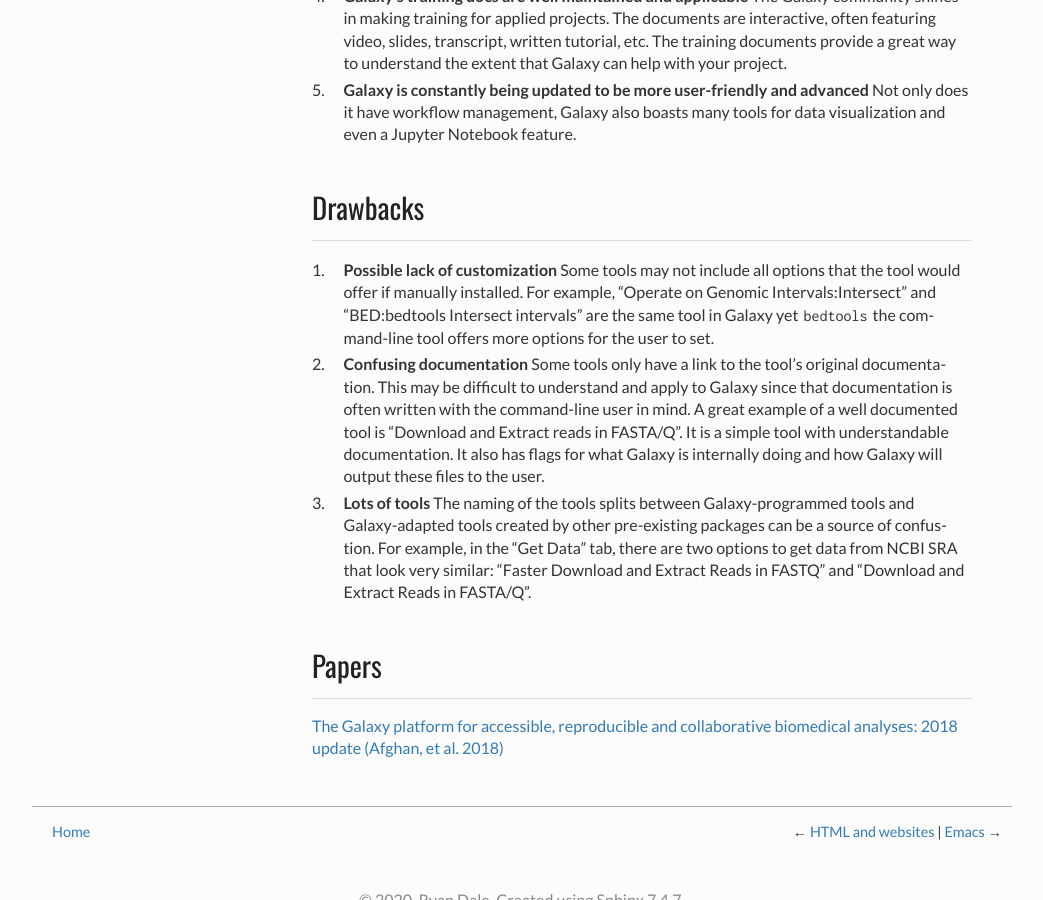
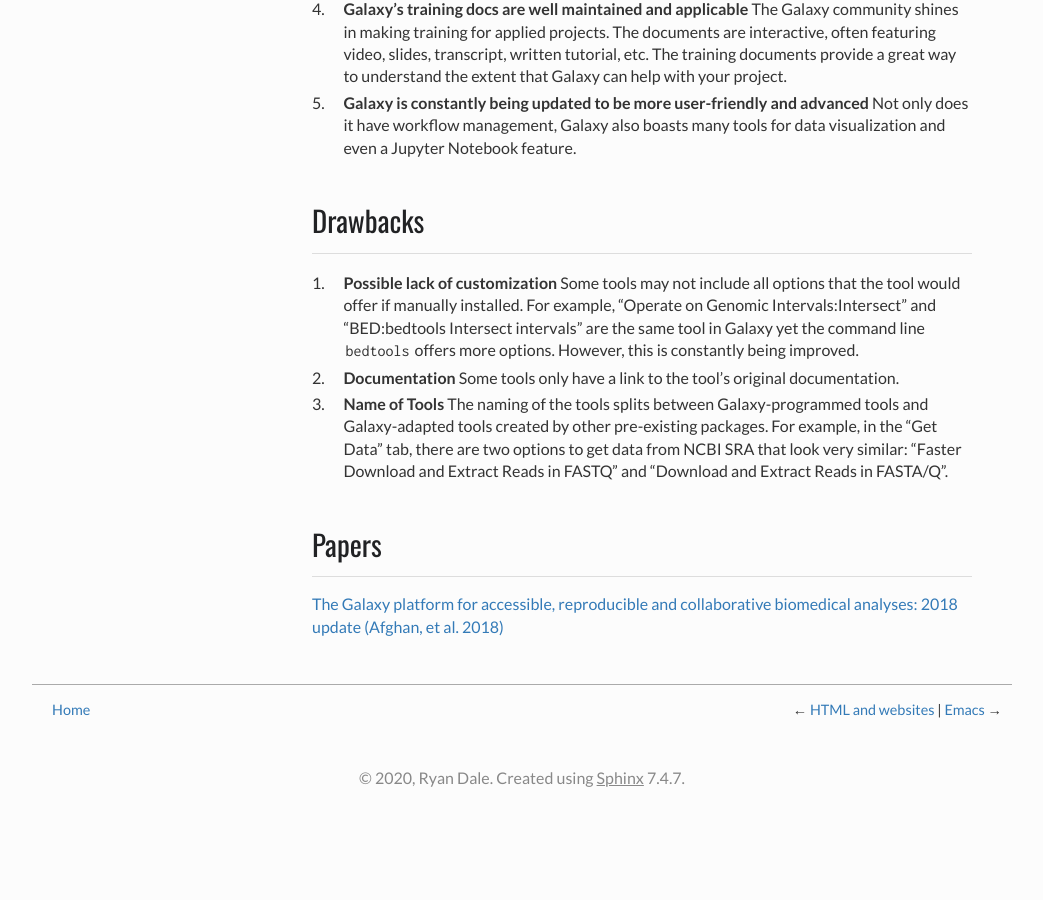
Before and after one commit to NICHD-BSPC/training, a Sphinx documentation site: the page built from source/galaxy.rst, in a window 1280 px wide and 900 px high, scrolled down 1682 px. Shown: the whole window, without its empty margins (118-1161 px from the left). Built offline with Sphinx 7.4.7, drawn with Linux system fonts in a browser that asks for light colours; after the commit the page ends 2503 px from its top, so only the background shows below that.

Commit message:
Formatting of galaxy.rst (#7)
Line wrapping of paragraphs and removed trailing whitespaces

```diff
--- a/source/galaxy.rst
+++ b/source/galaxy.rst
@@ -2,46 +2,96 @@
 
 Galaxy
 ======
+.. figure:: images/galaxyLogo.jpeg
+    :width: 50%
 
-.. image:: images/galaxyLogo.jpeg
-   :width: 50%
+`Galaxy <https://usegalaxy.org/>`_ is an open-source web application built for
+scientific analyses featuring a public server located within the cloud,
+accessible open-source software packages, custom Galaxy tools (Galaxy
+ToolShed), and a user-friendly drag-and-drop interface. The platform is easy to
+learn, requiring no programming experience, and used to build reproducible
+bioinformatics workflows. Galaxy's community also serves as one of the few
+active forums for bioinformaticians to collaborate, with over 150 active
+members monthly.
 
-`Galaxy <https://usegalaxy.org/>`_ is an open-source web application built for scientific analyses featuring a public server located within the cloud, accessible open-source software packages, custom Galaxy tools (Galaxy ToolShed), and a user-friendly drag-and-drop interface. The platform is easy to learn, requiring no programming experience, and used to build reproducible bioinformatics workflows. Galaxy's community also serves as one of the few active forums for bioinformaticians to collaborate, with over 150 active members monthly.
+Multiple tools are available to the user, including popular ones such as FastQC
+(quality control), Bowtie2 (aligner), featureCounts (count reads in genes), and
+many more. Galaxy's built-in drag-and-drop workflow also serves as
+a transparent way to quickly communicate analyses to other researchers and
+collaborators.
 
-Multiple tools are available to the user, including popular ones such as FastQC (quality control), Bowtie2 (aligner), featureCounts (count reads in genes), and many more. Galaxy's built-in drag-and-drop workflow also serves as a transparent way to quickly communicate analyses to other researchers and collaborators.
-
-Galaxy is great for genomic analyses, especially for beginners or users without lots of computational experience. Overall, it's one of the few cloud-based community hubs for bioinformaticians of all skill-levels. The Galaxy community is only getting stronger - with over 124,000 registered users since its inception in 2007 and over 2000 GalaxyHelp members total.
+Galaxy is great for genomic analyses, especially for beginners or users without
+lots of computational experience. Overall, it's one of the few cloud-based
+community hubs for bioinformaticians of all skill-levels. The Galaxy community
+is only getting stronger - with over 124,000 registered users since its
+inception in 2007 and over 2000 GalaxyHelp members total.
 
 .. figure:: images/galaxyBulkRNASeqWF.png
 
-    The Galaxy UI. The lefthand sidebar shows the tools available to the user. The center features a workflow for Bulk RNASeq. The righthand sidebar shows additional information.
+    The Galaxy UI. The lefthand sidebar shows the tools available to the user.
+    The center features a workflow for Bulk RNASeq. The righthand sidebar shows
+    additional information.
 
 
 Getting Started with Galaxy
 ---------------------------
-Utilize the `Galaxy Training pages <https://training.galaxyproject.org/training-material/>`_ to understand what workflows are possible for Galaxy and a specific workflow is the `Bulk RNA Seq Analysis <https://training.galaxyproject.org/training-material/topics/transcriptomics/tutorials/ref-based/tutorial.html#data-upload>`_ Galaxy tutorial
+Utilize the `Galaxy
+Training pages <https://training.galaxyproject.org/training-material/>`_ to
+understand what workflows are possible for Galaxy and a specific workflow is
+the `Bulk RNA Seq Analysis
+<https://training.galaxyproject.org/training-material/topics/transcriptomics/tutorials/ref-based/tutorial.html#data-upload>`_
+Galaxy tutorial
 
 Benefits
 --------
 
-1. **Easy to use** A drag-and-drop interface allows users to quickly understand where the data is located and what is happening every step of the workflow. This helps really helps both those who are in and outside of the lab. Anybody can quickly understand the input and output of a workflow.
+1. **Easy to use** A drag-and-drop interface allows users to quickly understand
+   where the data is located and what is happening every step of the workflow.
+   This helps really helps both those who are in and outside of the lab.
+   Anybody can quickly understand the input and output of a workflow.
 
-2. **Cloud-based server** This enables bioinformaticians to quickly save and store information without the fear of it being lost on some random computer's filesystem or stored on an accidentally corrupted USB. Workflows and stored data can be shared via URL links.
+2. **Cloud-based server** This enables bioinformaticians to quickly save and
+   store information without the fear of it being lost on some random
+   computer's filesystem or stored on an accidentally corrupted USB. Workflows
+   and stored data can be shared via URL links.
 
-3. **Many tools available** The bioinformatics field constantly pushes out novel tools, but at a rate that might be too difficult to keep up with. Galaxy's tools provides an easy search function to find these tools at their most up-to-date version. A bioinformatician who previously was unaware of a tool might discover it and realize it's a much better implementation, thus improving their workflow's analysis. This is a great way for people to distribute their tools and have people actually use them.
+3. **Many tools available** The bioinformatics field constantly pushes out
+   novel tools, but at a rate that might be too difficult to keep up with.
+   Galaxy's tools provides an easy search function to find these tools at their
+   most up-to-date version. A bioinformatician who previously was unaware of
+   a tool might discover it and realize it's a much better implementation, thus
+   improving their workflow's analysis. This is a great way for people to
+   distribute their tools and have people actually use them.
 
-4. **Galaxy's training docs are well maintained and applicable** The Galaxy community shines in making training for applied projects. The documents are interactive, often featuring video, slides, transcript, written tutorial, etc. The training documents provide a great way to understand the extent that Galaxy can help with your project.
+4. **Galaxy's training docs are well maintained and applicable** The Galaxy
+   community shines in making training for applied projects. The documents are
+   interactive, often featuring video, slides, transcript, written tutorial,
+   etc. The training documents provide a great way to understand the extent
+   that Galaxy can help with your project.
 
-5. **Galaxy is constantly being updated to be more user-friendly and advanced** Not only does it have workflow management, Galaxy also boasts many tools for data visualization and even a Jupyter Notebook feature.
+5. **Galaxy is constantly being updated to be more user-friendly and advanced**
+   Not only does it have workflow management, Galaxy also boasts many tools for
+   data visualization and even a Jupyter Notebook feature.
 
 Drawbacks
 ---------
-1. **Possible lack of customization** Some tools may not include all options that the tool would offer if manually installed. For example, "Operate on Genomic Intervals:Intersect" and "BED:bedtools Intersect intervals" are the same tool in Galaxy yet ``bedtools`` the command-line tool offers more options for the user to set.
+1. **Possible lack of customization** Some tools may not include all options
+   that the tool would offer if manually installed. For example, "Operate on
+   Genomic Intervals:Intersect" and "BED:bedtools Intersect intervals" are the
+   same tool in Galaxy yet the command line ``bedtools`` offers more
+   options. However, this is constantly being improved.
 
-2. **Confusing documentation** Some tools only have a link to the tool's original documentation. This may be difficult to understand and apply to Galaxy since that documentation is often written with the command-line user in mind. A great example of a well documented tool is "Download and Extract reads in FASTA/Q". It is a simple tool with understandable documentation. It also has flags for what Galaxy is internally doing and how Galaxy will output these files to the user.
+2. **Documentation** Some tools only have a link to the tool's
+   original documentation.
 
-3. **Lots of tools** The naming of the tools splits between Galaxy-programmed tools and Galaxy-adapted tools created by other pre-existing packages can be a source of confustion. For example, in the "Get Data" tab, there are two options to get data from NCBI SRA that look very similar: "Faster Download and Extract Reads in FASTQ" and "Download and Extract Reads in FASTA/Q".
+3. **Name of Tools** The naming of the tools splits between Galaxy-programmed
+   tools and Galaxy-adapted tools created by other pre-existing packages.
+   For example, in the "Get Data" tab, there are two
+   options to get data from NCBI SRA that look very similar: "Faster Download
+   and Extract Reads in FASTQ" and "Download and Extract Reads in FASTA/Q".
 
 Papers
 ------
-`The Galaxy platform for accessible, reproducible and collaborative biomedical analyses: 2018 update (Afghan, et al. 2018) <https://www.ncbi.nlm.nih.gov/pmc/articles/PMC6030816/>`_
+`The Galaxy platform for accessible, reproducible and
+collaborative biomedical analyses: 2018 update (Afghan, et al. 2018)
+<https://www.ncbi.nlm.nih.gov/pmc/articles/PMC6030816/>`_
```
